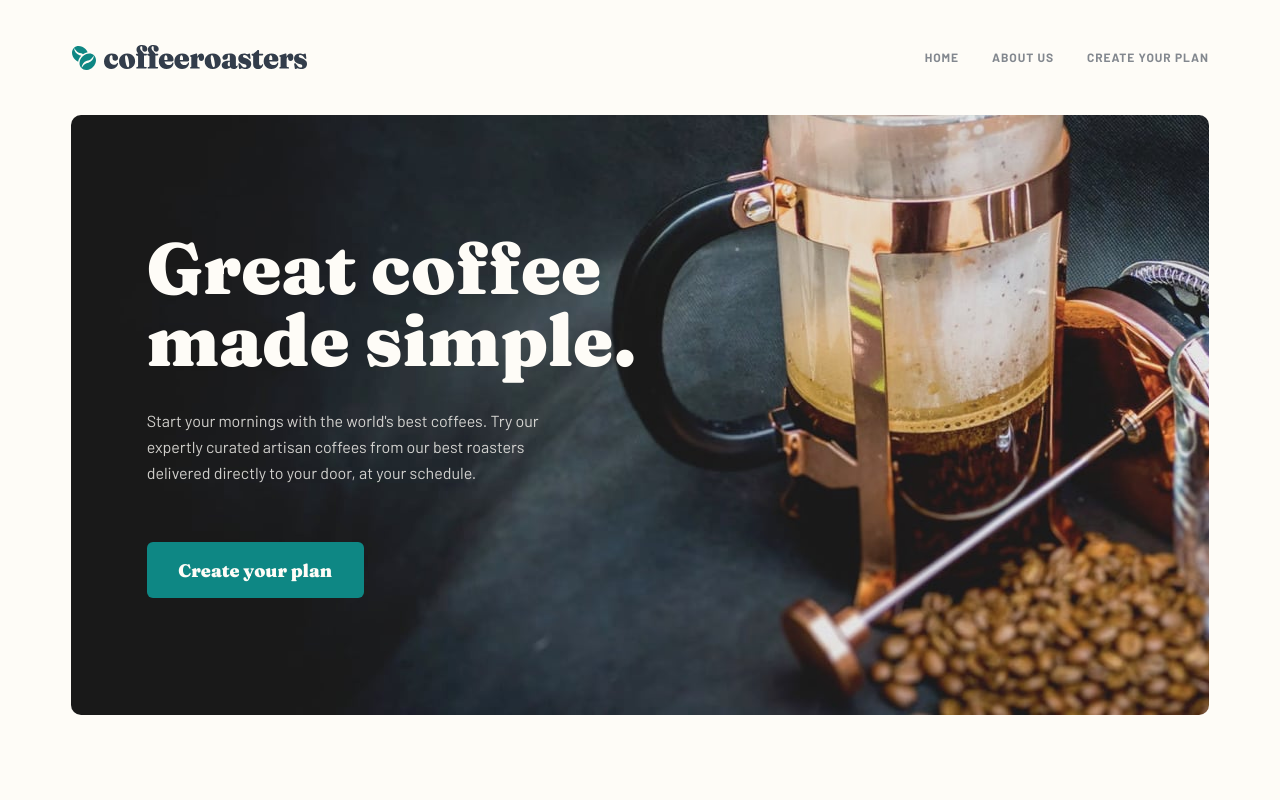
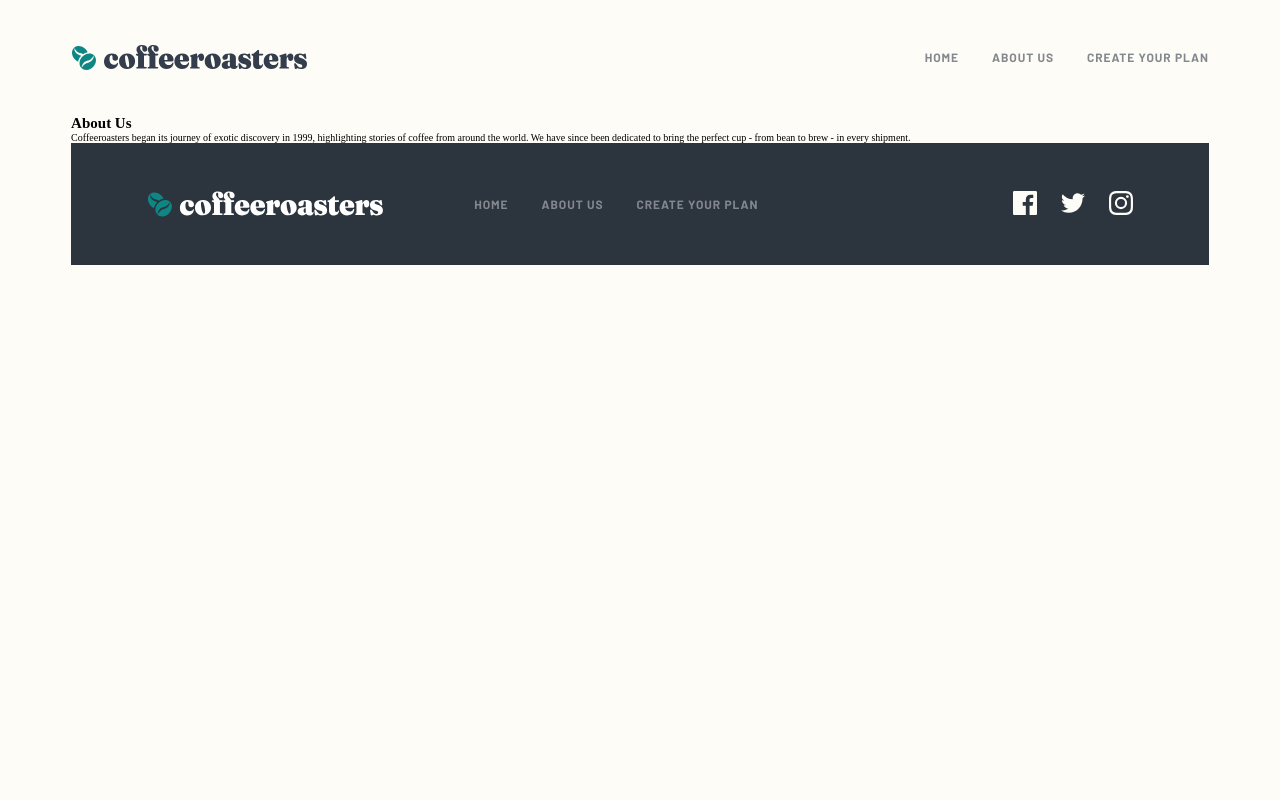
Before and after one commit to VladimirVolvakov/coffeeroasters-react-app, a React (Create React App) app: page / in a window 1280 px wide. Shown: the top 800 px of the page. Built offline with nearby package versions, Linux system fonts and the light colour scheme; the HTML template or start-up script is replaced by a standard one.

Commit message:
feat: add markup for SectionAboutUs component

```diff
--- a/src/App.js
+++ b/src/App.js
@@ -1,13 +1,15 @@
 import Container from "./layout/Container";
 import Footer from "./layout/Footer";
 import Header from "./layout/Header";
-import HomePage from "./pages/HomePage";
+// import HomePage from "./pages/HomePage";
+import AboutUsPage from "./pages/AboutUsPage";
 
 function App() {
   return (
     <Container>
       <Header />
-      <HomePage />
+      {/* <HomePage /> */}
+      <AboutUsPage />
       <Footer />
     </Container>
   );
--- /dev/null
+++ b/src/layout/SectionAboutUs.jsx
@@ -0,0 +1,17 @@
+const SectionAboutUs = () => {
+  return (
+    <section className="about-us">
+      <div>
+        <h1>About Us</h1>
+        <p>
+          Coffeeroasters began its journey of exotic discovery in 1999,
+          highlighting stories of coffee from around the world. We have since
+          been dedicated to bring the perfect cup - from bean to brew - in every
+          shipment.
+        </p>
+      </div>
+    </section>
+  );
+};
+
+export default SectionAboutUs;
--- a/src/pages/AboutUsPage.jsx
+++ b/src/pages/AboutUsPage.jsx
@@ -0,0 +1,11 @@
+import SectionAboutUs from "../layout/SectionAboutUs";
+
+const AboutUsPage = () => {
+  return (
+    <main>
+      <SectionAboutUs />
+    </main>
+  );
+};
+
+export default AboutUsPage;
```
Also changed, not shown: src/layout/SectionAboutUs.css (added).
